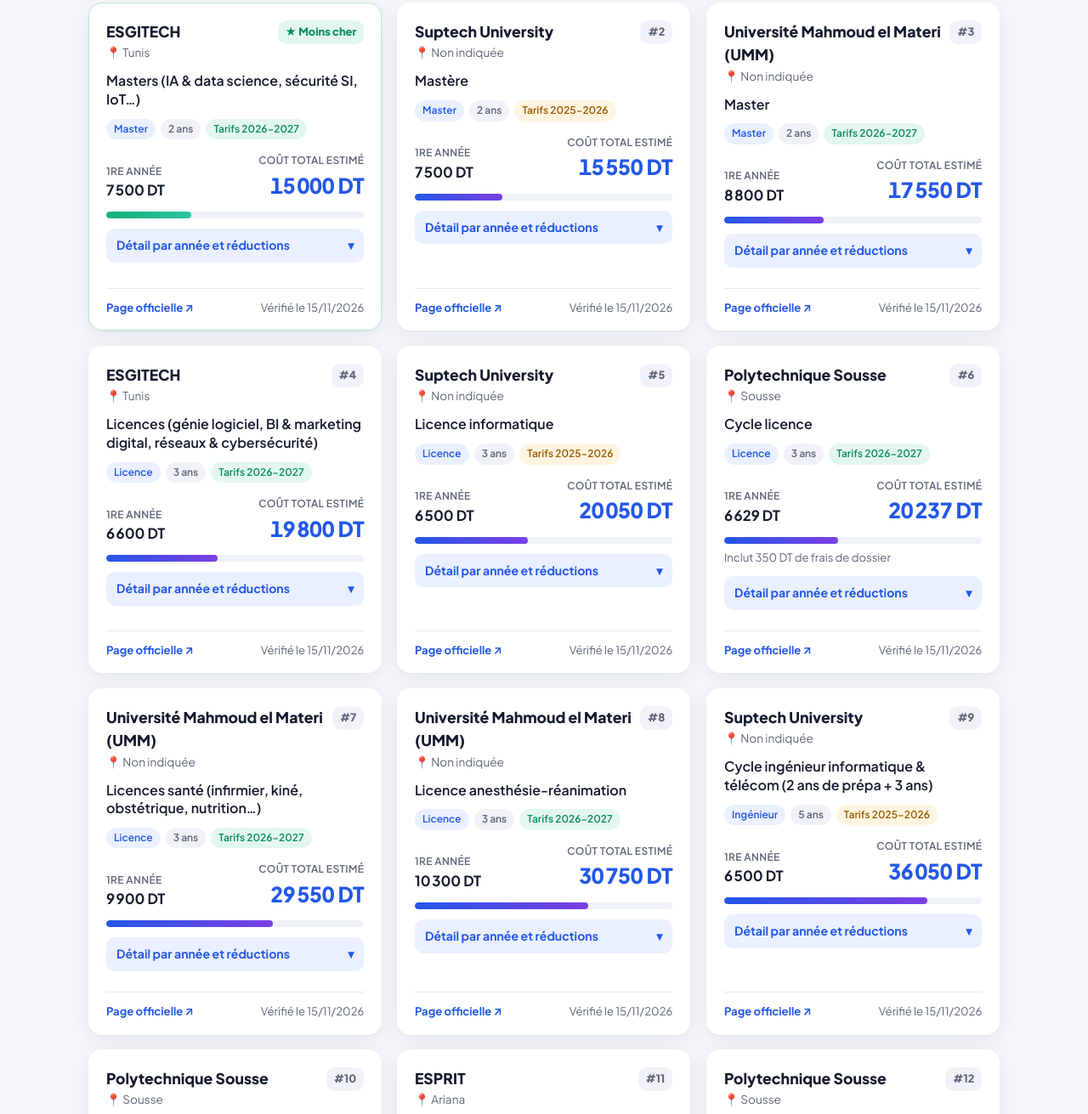
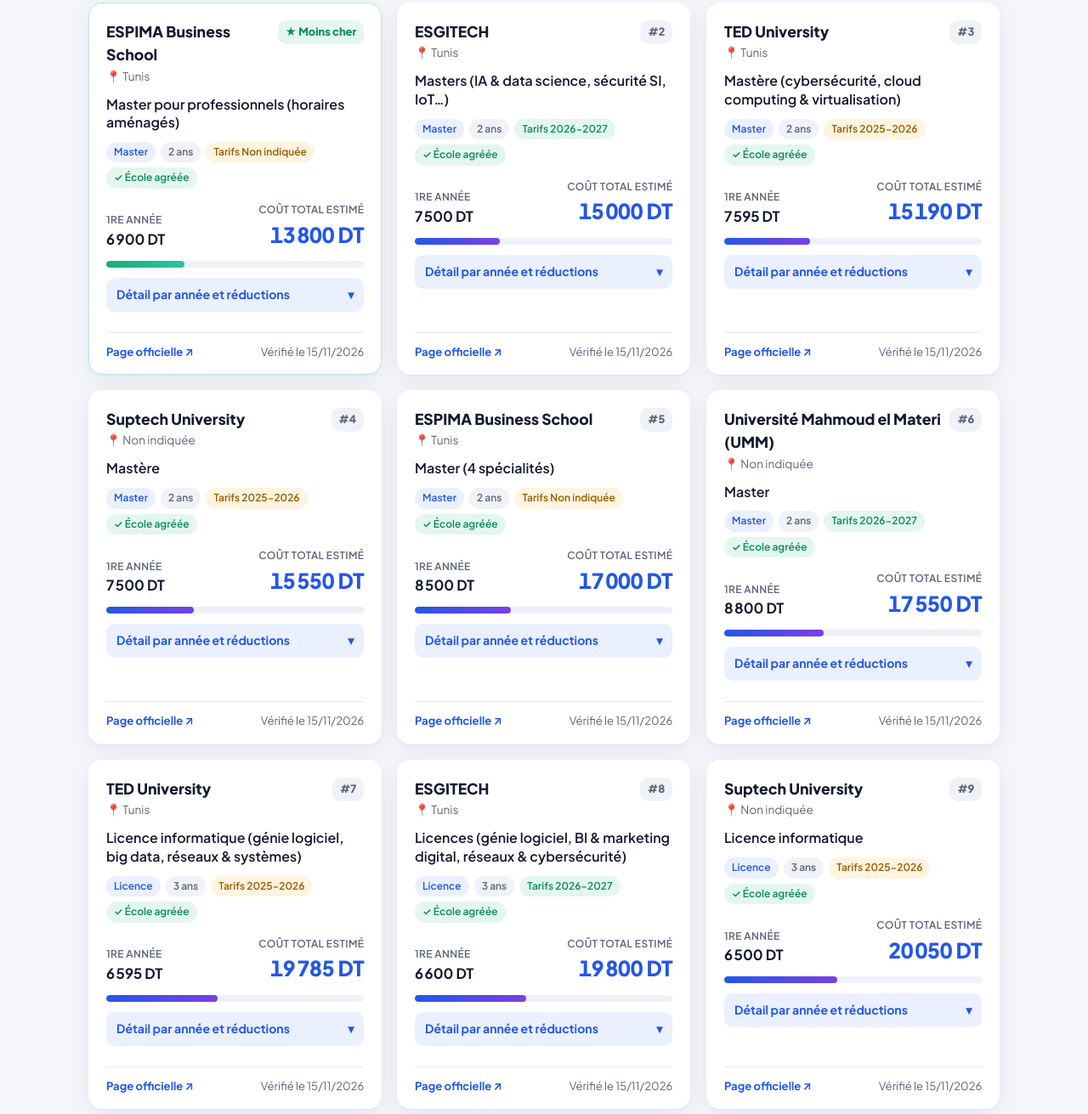
Before and after one commit to fraisuniv/fraisuniv.github.io, a plain HTML site: page index.html in a window 1280 px wide. Shown: the part 828-2139 px from the top of the page at 85% size. Drawn offline with Linux system fonts and the light colour scheme.

Commit message:
Ajout TED University et ESPIMA, badge école agréée (liste officielle du ministère), FAQ diplôme reconnu et médecine, nouvelle adresse fraisuniv.github.io
Co-Authored-By: Claude Opus 5.5 <noreply@anthropic.com>

```diff
--- a/css/style.css
+++ b/css/style.css
@@ -179,3 +179,4 @@ input[type=range]::-moz-range-thumb { width: 18px; height: 18px; border-radius:
   *, *::before, *::after { animation: none !important; transition: none !important; }
   .reveal { opacity: 1; transform: none; }
 }
+.card a.badge { text-decoration: none; } .card a.badge:hover { filter: brightness(.95); }
--- a/index.html
+++ b/index.html
@@ -8,10 +8,10 @@
   <meta property="og:title" content="Comparateur des frais des universités privées en Tunisie">
   <meta property="og:description" content="Prix par an, coût total du diplôme et sources officielles, école par école.">
   <meta property="og:type" content="website">
-  <meta property="og:url" content="https://malekbenlabiedh-glitch.github.io/fraisuniv/">
+  <meta property="og:url" content="https://fraisuniv.github.io/">
   <meta property="og:locale" content="fr_TN">
   <meta name="twitter:card" content="summary">
-  <link rel="canonical" href="https://malekbenlabiedh-glitch.github.io/fraisuniv/">
+  <link rel="canonical" href="https://fraisuniv.github.io/">
   <link rel="preconnect" href="https://fonts.googleapis.com">
   <link rel="preconnect" href="https://fonts.gstatic.com" crossorigin>
   <link href="https://fonts.googleapis.com/css2?family=Plus+Jakarta+Sans:wght@400;500;600;700;800&display=swap" rel="stylesheet">
@@ -104,6 +104,8 @@
       <details><summary>D'où viennent les prix ?</summary><p>Chaque prix est copié depuis la page officielle de l'école (lien « Page officielle » sur chaque carte). La date de notre vérification est indiquée.</p></details>
       <details><summary>Le coût total est-il exact ?</summary><p>C'est une estimation : la somme des prix publiés pour chaque année, plus les frais de dossier. Les hausses futures ne sont pas comptées, et certaines écoles annoncent des augmentations chaque année.</p></details>
       <details><summary>Comment savoir si une école est agréée ?</summary><p>Le ministère de l'Enseignement supérieur publie la liste officielle des établissements privés agréés sur <a href="https://www.mes.tn" target="_blank" rel="noopener">mes.tn</a>. Vérifiez toujours votre école dans cette liste.</p></details>
+      <details><summary>Mon diplôme sera-t-il reconnu par l'État ?</summary><p>Selon le ministère, seules les écoles privées <strong>agréées</strong> peuvent délivrer des diplômes universitaires reconnus et pouvant obtenir une équivalence. Chaque école du comparateur a été vérifiée sur la <a href="https://www.mes.tn/image.php?id=20985" target="_blank" rel="noopener">liste officielle 2025-2026</a> (badge « ✓ École agréée »). Pour un diplôme d'ingénieur, il existe une <a href="https://www.mes.tn/image.php?id=21192" target="_blank" rel="noopener">liste à part</a>. Avant de payer, demandez aussi à l'école si la formation précise que vous visez (licence, master) est habilitée par le ministère. Source : <a href="https://www.mes.tn/page.php?code_menu=147&code_menu_parent=54" target="_blank" rel="noopener">mes.tn</a>.</p></details>
+      <details><summary>Existe-t-il une faculté privée de médecine ou de dentaire en Tunisie ?</summary><p>En avril 2019, le ministère a annoncé avoir rejeté toutes les demandes et qu'aucune université privée de médecine ou de médecine dentaire ne serait autorisée (<a href="https://www.webdo.tn/fr/actualite/national/aucune-universite-privee-en-medecine-ne-verra-le-jour-assure-le-ministere-de-lenseignement-superieur/150460/" target="_blank" rel="noopener">Webdo, 15/04/2019</a>). Nous n'avons pas trouvé d'annonce contraire depuis. Les écoles privées de santé proposent des formations <strong>paramédicales</strong> (infirmier, kiné, sage-femme…). Méfiez-vous des offres qui promettent un diplôme de médecin dans une école privée en Tunisie.</p></details>
       <details><summary>Pourquoi certaines formations sont « Incomplet » ?</summary><p>L'école ne publie pas le prix de toutes les années. Nous n'inventons aucun chiffre : contactez l'école pour le montant manquant.</p></details>
       <details><summary>Ce site est-il lié aux écoles ?</summary><p>Non. Le site est indépendant et classe les écoles par prix, pas selon qui paie.</p></details>
     </section>
--- a/js/app.js
+++ b/js/app.js
@@ -88,6 +88,7 @@ function carte(l, i, rang) {
       <span class="badge">${l.f.niveau}</span>
       <span class="badge grey">${l.duree} an${l.duree > 1 ? "s" : ""}</span>
       <span class="badge ${ancien ? "warn" : "ok"}">Tarifs ${e.annee}</span>
+      ${e.agree ? `<a class="badge ok" href="${AGREMENT.liste}" target="_blank" rel="noopener" title="Figure sur la liste officielle du ministère ${AGREMENT.annee}">✓ École agréée</a>` : `<span class="badge warn">Agrément non vérifié</span>`}
     </div>
     <div class="money">
       <div><small>1re année</small><span class="first">${fmt(l.premiere)}</span></div>
@@ -103,6 +104,7 @@ function carte(l, i, rang) {
         <span>${k + 1}${k ? "e" : "re"} an.</span></div>`).join("")}</div>
       ${l.f.note ? `<p class="note">${l.f.note}</p>` : ""}
       ${e.reductions ? `<p class="note"><strong>Réductions :</strong> ${e.reductions}</p>` : ""}
+      <p class="note"><strong>Diplôme reconnu ?</strong> ${e.agree ? `L'école figure sur la <a href="${AGREMENT.liste}" target="_blank" rel="noopener">liste officielle des écoles privées agréées (${AGREMENT.annee})</a>.` : "Agrément non vérifié."}${l.f.niveau === "Ingénieur" ? ` Pour le diplôme d'ingénieur, vérifiez aussi la <a href="${AGREMENT.listeIngenieurs}" target="_blank" rel="noopener">liste des écoles autorisées en ingénierie</a>.` : ""} Demandez à l'école si cette formation précise est habilitée par le ministère.</p>
     </div></div>
     <div class="card-foot"><a href="${e.source}" target="_blank" rel="noopener">Page officielle ↗</a><span>Vérifié le ${e.verifie}</span></div>
   </article>`;
--- a/js/data.js
+++ b/js/data.js
@@ -1,9 +1,18 @@
 // Données des écoles — chaque prix vient de la page officielle de l'école (lien "source").
 // "annee" = année universitaire des tarifs. "verifie" = date de notre dernière vérification.
+// "agree" = l'école figure sur la liste officielle des établissements privés agréés (voir AGREMENT).
 // "annees" = prix total de chaque année d'études, en DT (scolarité + inscription quand l'école les sépare).
 // null dans "annees" = montant non publié par l'école.
 
 const DERNIERE_MAJ = "15/11/2026";
+
+// Listes officielles du ministère de l'Enseignement supérieur (consultées le 15/11/2026).
+const AGREMENT = {
+  page: "https://www.mes.tn/page.php?code_menu=147&code_menu_parent=54",
+  liste: "https://www.mes.tn/image.php?id=20985",
+  listeIngenieurs: "https://www.mes.tn/image.php?id=21192",
+  annee: "2025-2026"
+};
 
 const ECOLES = [
   {
@@ -15,6 +24,7 @@ const ECOLES = [
     source: "https://www.esgitech.tn/frais-dinscription-et-de-scolarite/",
     annee: "2026-2027",
     verifie: "15/11/2026",
+    agree: true,
     fraisDossier: null,
     reductions: "Partenariats de financement annoncés par l'école.",
     formations: [
@@ -31,6 +41,7 @@ const ECOLES = [
     source: "https://www.polytecsousse.tn/frais-inscription/",
     annee: "2026-2027",
     verifie: "15/11/2026",
+    agree: true,
     fraisDossier: 350,
     reductions: "6 % de réduction si toute l'année est payée en une fois.",
     formations: [
@@ -48,6 +59,7 @@ const ECOLES = [
     source: "https://www.umm-tunisie.com/inscription-bourse/conditions-financieres",
     annee: "2026-2027",
     verifie: "15/11/2026",
+    agree: true,
     fraisDossier: null,
     reductions: "L'école annonce une hausse de 3 à 5 % par an.",
     formations: [
@@ -65,6 +77,7 @@ const ECOLES = [
     source: "https://suptech.tn/?p=11058",
     annee: "2025-2026",
     verifie: "15/11/2026",
+    agree: true,
     fraisDossier: null,
     reductions: "Paiement en 3 tranches (inscription, janvier, avril).",
     formations: [
@@ -83,10 +96,47 @@ const ECOLES = [
     source: "https://www.esprit.tn/wp-content/uploads/2026/07/Formation-en-cours-du-jour_Grille_tarifaire_2026-2027_ESPRIT-Tunis.pdf",
     annee: "2026-2027",
     verifie: "15/11/2026",
+    agree: true,
     fraisDossier: null,
     reductions: "25 % (moyenne > 15 et 1er de classe) ou 10 % (1er de classe). Frères et sœurs : 25 % pour le 2e enfant, 30 % pour le 3e. Paiement jusqu'à 36 mensualités.",
     formations: [
       { niveau: "Ingénieur", domaine: "Informatique & numérique", intitule: "Cycle ingénieur, cours du jour (5 ans après le bac scientifique)", annees: [8800, 8800, 8800, 8800, 8800], note: "8 800 DT TTC pour une inscription en 2026-2027, en 2 tranches. La grille garde le prix de l'année d'entrée (ex. 7 950 DT pour les entrés en 2019) : on suppose 8 800 DT chaque année (à vérifier). Étudiants internationaux : 3 000 €." }
     ]
+  },
+  {
+    id: "ted",
+    nom: "TED University",
+    ville: "Tunis",
+    adresse: "Charguia 1, Tunis",
+    site: "https://ted-university.com/",
+    source: "https://ted-university.com/admission/frais-financement",
+    annee: "2025-2026",
+    verifie: "15/11/2026",
+    agree: true,
+    fraisDossier: null,
+    reductions: "Bourse de mérite (montant non publié). L'école indique que ce sont les prix de l'année précédente : les tarifs 2026-2027 seront confirmés à l'inscription.",
+    formations: [
+      { niveau: "Licence", domaine: "Informatique & numérique", intitule: "Licence informatique (génie logiciel, big data, réseaux & systèmes)", annees: [6595, 6595, 6595], note: "« À partir de » 5 995 DT de scolarité + 600 DT d'inscription par an." },
+      { niveau: "Master", domaine: "Informatique & numérique", intitule: "Mastère (cybersécurité, cloud computing & virtualisation)", annees: [7595, 7595], note: "« À partir de » 6 995 DT de scolarité + 600 DT d'inscription par an." }
+    ]
+  },
+  {
+    id: "espima",
+    nom: "ESPIMA Business School",
+    ville: "Tunis",
+    adresse: "Tunis",
+    site: "https://www.ebs.tn/",
+    source: "https://www.ebs.tn/admissions",
+    annee: "Non indiquée",
+    verifie: "15/11/2026",
+    agree: true,
+    fraisDossier: null,
+    reductions: "",
+    formations: [
+      { niveau: "Licence", domaine: "Gestion & business", intitule: "Licence parcours général (management, finance, marketing, informatique)", annees: [7500, 7500, 7500], note: "Année des tarifs et frais d'inscription non indiqués par l'école." },
+      { niveau: "Licence", domaine: "Gestion & business", intitule: "Licence parcours international", annees: [9500, 9500, 9500], note: "Année des tarifs et frais d'inscription non indiqués par l'école." },
+      { niveau: "Master", domaine: "Gestion & business", intitule: "Master (4 spécialités)", annees: [8500, 8500], note: "Année des tarifs et frais d'inscription non indiqués par l'école." },
+      { niveau: "Master", domaine: "Gestion & business", intitule: "Master pour professionnels (horaires aménagés)", annees: [6900, 6900], note: "Année des tarifs et frais d'inscription non indiqués par l'école." }
+    ]
   }
 ];
--- a/sitemap.xml
+++ b/sitemap.xml
@@ -1,4 +1,4 @@
 <?xml version="1.0" encoding="UTF-8"?>
 <urlset xmlns="http://www.sitemaps.org/schemas/sitemap/0.9">
-  <url><loc>https://malekbenlabiedh-glitch.github.io/fraisuniv/</loc><lastmod>2026-11-15</lastmod></url>
+  <url><loc>https://fraisuniv.github.io/</loc><lastmod>2026-11-15</lastmod></url>
 </urlset>
```
Also changed, not shown: robots.txt.
